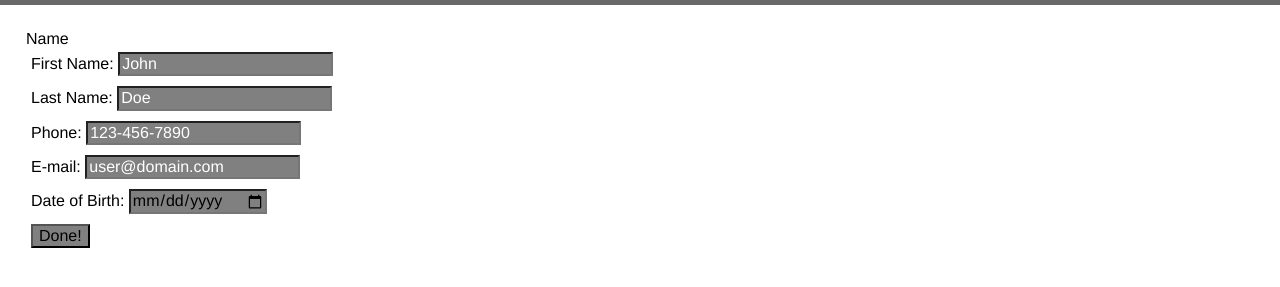
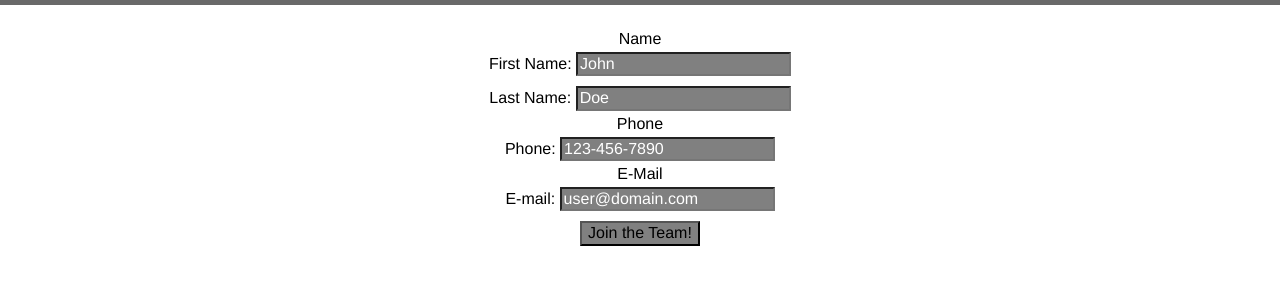
Before and after one commit to WilliamsonIIT/362_Project_01, a plain HTML site: page index.html in a window 1280 px wide. Shown: the part 57-344 px from the top of the page. Drawn offline with Linux system fonts and the light colour scheme.

Commit message:
Change type of data requested

```diff
--- a/index.html
+++ b/index.html
@@ -15,10 +15,11 @@
         <label for="name">Name</label>
         <p><label>First Name: <input type="text" name="first_name" id="name" placeholder="John"></label></p>
         <p><label>Last Name: <input type="text" name="last_name"  id="name" placeholder="Doe"></label></p>
-        <p><label>Phone: <input type="tel" name="phone" placeholder="123-456-7890"></label></p>
-        <p><label>E-mail: <input type="email" name="email" placeholder="user@domain.com"></label></p>
-        <p><label>Date of Birth: <input type="date" name="DOB"></label></p>
-        <p><input type="submit" value="Done!"></p>
+        <label for="phone">Phone</label>
+        <p><label>Phone: <input type="tel" name="phone" id="phone" placeholder="123-456-7890"></label></p>
+        <label for="email">E-Mail</label>
+        <p><label>E-mail: <input type="email" name="email" id="email" placeholder="user@domain.com"></label></p>
+        <p><input type="submit" value="Join the Team!"></p>
       </div>
     </div>
   </body>
--- a/screen.css
+++ b/screen.css
@@ -149,7 +149,6 @@
      width: 100%;
      margin: 0 auto;
      margin: 0;
-     text-align: left;
      border: 1px white;
 }
  body {
```
